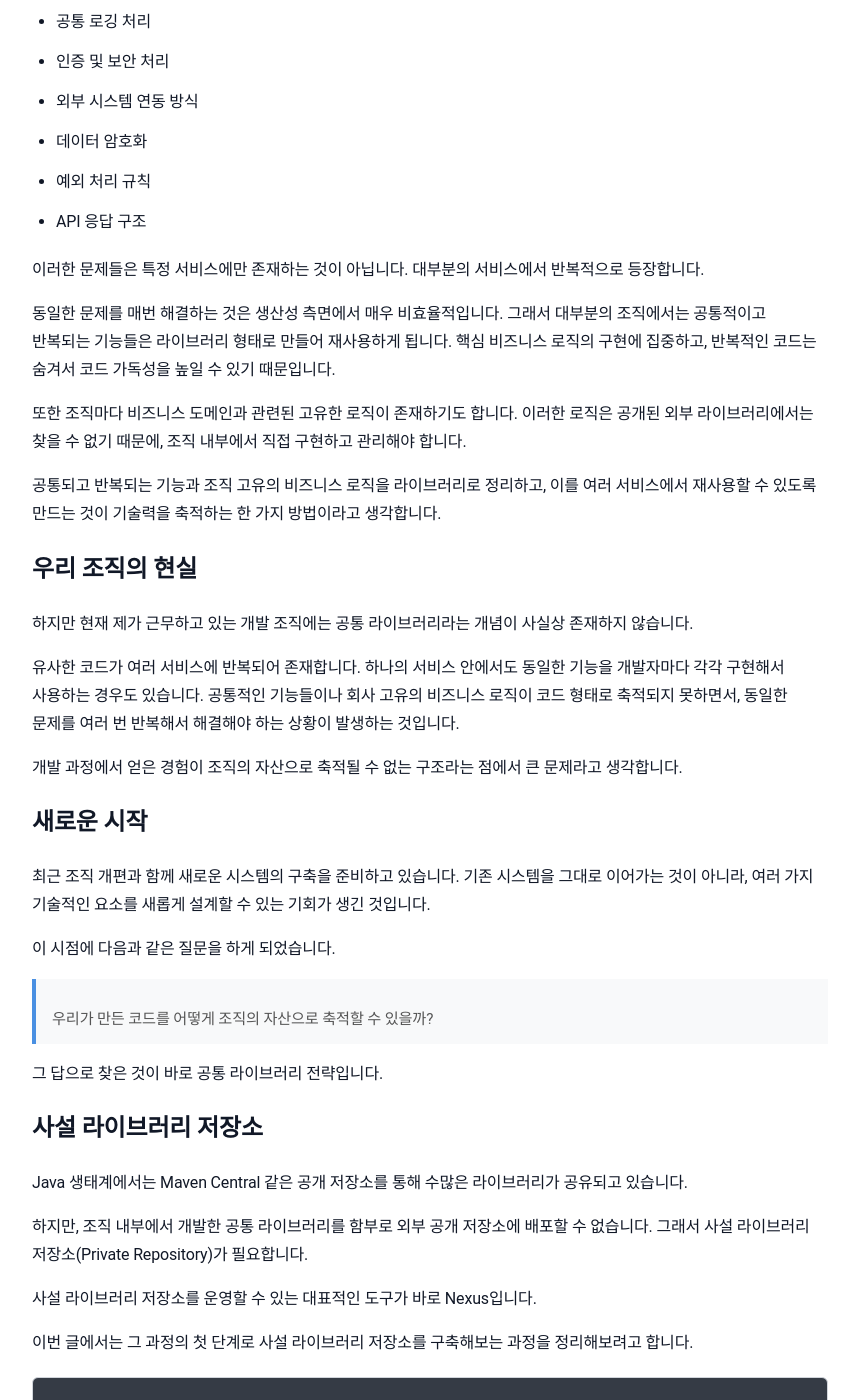
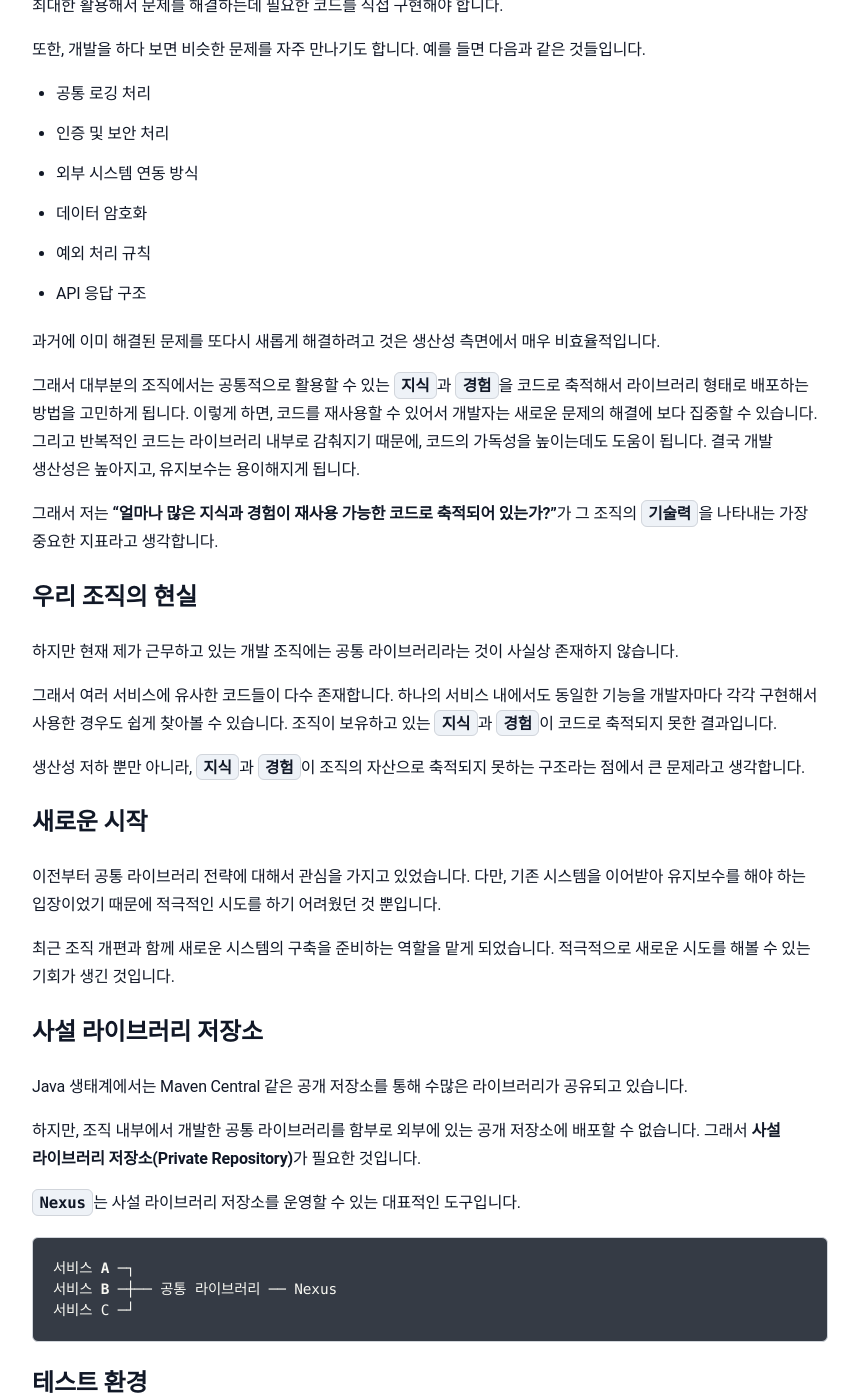
Before and after one commit to sanghoon-lee/sanghoon-lee.github.io, a Jekyll site: the page built from _posts/2026-03-10-localNexus.md, in a window 1280 px wide and 1400 px high, scrolled down 533 px. Shown: the whole window, without its empty margins (210-1069 px from the left). Built offline with Jekyll 4.4.1, drawn with Linux system fonts in a browser that asks for light colours; nearby versions of some CDN libraries; comment, search, counter and statistics services are not loaded; some of the changed text lies outside the part shown.

Commit message:
Nexus 포스팅 추가

````diff
--- a/_posts/2026-03-10-localNexus.md
+++ b/_posts/2026-03-10-localNexus.md
@@ -16,11 +16,13 @@ categories: 학습기록
 }
 </style>
 
-소프트웨어 개발 조직의 `“기술력”`을 어떻게 측정할 수 있을까요?**
+소프트웨어 개발 조직의 `기술력`은 어떻게 측정할 수 있을까요?**
 
-다양한 측정 지표들을 사용할 수 있을 것입니다. 하지만, 저는 그 중에서 **"얼마나 공통 코드가 축적되어 재사용되고 있는가?"**가 가장 기본적인 지표가 된다고 생각합니다.
+물론, 다양한 측정 지표들이 사용될 수 있을 것입니다.
 
-개발을 하다 보면 비슷한 문제를 반복해서 만나게 됩니다. 예를 들면 다음과 같은 것들입니다.
+각 조직은 영위하고 있는 사업의 구조나 방식 등에 따라 고유한 비즈니스 문제가 존재하기 마련입니다. 이러한 문제를 해결할 수 있는 방법을 공개된 외부 라이브러리에서 찾는 것은 거의 불가능합니다. 따라서 대부분 조직 내부의 `지식`과 `경험`을 최대한 활용해서 문제를 해결하는데 필요한 코드를 직접 구현해야 합니다.
+
+또한, 개발을 하다 보면 비슷한 문제를 자주 만나기도 합니다. 예를 들면 다음과 같은 것들입니다.
 
 * 공통 로깅 처리
 * 인증 및 보안 처리
@@ -29,43 +31,33 @@ categories: 학습기록
 * 예외 처리 규칙
 * API 응답 구조
 
-이러한 문제들은 특정 서비스에만 존재하는 것이 아닙니다. 대부분의 서비스에서 반복적으로 등장합니다.
+과거에 이미 해결된 문제를 또다시 새롭게 해결하려고 것은 생산성 측면에서 매우 비효율적입니다.
 
-동일한 문제를 매번 해결하는 것은 생산성 측면에서 매우 비효율적입니다. 그래서 대부분의 조직에서는 공통적이고 반복되는 기능들은 라이브러리 형태로 만들어 재사용하게 됩니다. 핵심 비즈니스 로직의 구현에 집중하고, 반복적인 코드는 숨겨서 코드 가독성을 높일 수 있기 때문입니다.
+그래서 대부분의 조직에서는 공통적으로 활용할 수 있는 `지식`과 `경험`을 코드로 축적해서 라이브러리 형태로 배포하는 방법을 고민하게 됩니다. 이렇게 하면, 코드를 재사용할 수 있어서 개발자는 새로운 문제의 해결에 보다 집중할 수 있습니다. 그리고 반복적인 코드는 라이브러리 내부로 감춰지기 때문에, 코드의 가독성을 높이는데도 도움이 됩니다. 결국 개발 생산성은 높아지고, 유지보수는 용이해지게 됩니다.
 
-또한 조직마다 비즈니스 도메인과 관련된 고유한 로직이 존재하기도 합니다.
-이러한 로직은 공개된 외부 라이브러리에서는 찾을 수 없기 때문에, 조직 내부에서 직접 구현하고 관리해야 합니다.
-
-공통되고 반복되는 기능과 조직 고유의 비즈니스 로직을 라이브러리로 정리하고, 이를 여러 서비스에서 재사용할 수 있도록 만드는 것이 기술력을 축적하는 한 가지 방법이라고 생각합니다.
+그래서 저는 **"얼마나 많은 지식과 경험이 재사용 가능한 코드로 축적되어 있는가?"**가 그 조직의 `기술력`을 나타내는 가장 중요한 지표라고 생각합니다.
 
 ## 우리 조직의 현실
 
-하지만 현재 제가 근무하고 있는 개발 조직에는 공통 라이브러리라는 개념이 사실상 존재하지 않습니다.
+하지만 현재 제가 근무하고 있는 개발 조직에는 공통 라이브러리라는 것이 사실상 존재하지 않습니다.
 
-유사한 코드가 여러 서비스에 반복되어 존재합니다. 하나의 서비스 안에서도 동일한 기능을 개발자마다 각각 구현해서 사용하는 경우도 있습니다. 공통적인 기능들이나 회사 고유의 비즈니스 로직이 코드 형태로 축적되지 못하면서, 동일한 문제를 여러 번 반복해서 해결해야 하는 상황이 발생하는 것입니다.
+그래서 여러 서비스에 유사한 코드들이 다수 존재합니다. 하나의 서비스 내에서도 동일한 기능을 개발자마다 각각 구현해서 사용한 경우도 쉽게 찾아볼 수 있습니다. 조직이 보유하고 있는 `지식`과 `경험`이 코드로 축적되지 못한 결과입니다.
 
-개발 과정에서 얻은 경험이 조직의 자산으로 축적될 수 없는 구조라는 점에서 큰 문제라고 생각합니다.
+생산성 저하 뿐만 아니라, `지식`과 `경험`이 조직의 자산으로 축적되지 못하는 구조라는 점에서 큰 문제라고 생각합니다.
 
 ## 새로운 시작
 
-최근 조직 개편과 함께 새로운 시스템의 구축을 준비하고 있습니다. 기존 시스템을 그대로 이어가는 것이 아니라, 여러 가지 기술적인 요소를 새롭게 설계할 수 있는 기회가 생긴 것입니다.
+이전부터 공통 라이브러리 전략에 대해서 관심을 가지고 있었습니다. 다만, 기존 시스템을 이어받아 유지보수를 해야 하는 입장이었기 때문에 적극적인 시도를 하기 어려웠던 것 뿐입니다.
 
-이 시점에 다음과 같은 질문을 하게 되었습니다.
-
-> 우리가 만든 코드를 어떻게 조직의 자산으로 축적할 수 있을까?
-
-그 답으로 찾은 것이 바로 공통 라이브러리 전략입니다.
+최근 조직 개편과 함께 새로운 시스템의 구축을 준비하는 역할을 맡게 되었습니다. 적극적으로 새로운 시도를 해볼 수 있는 기회가 생긴 것입니다.
 
 ## 사설 라이브러리 저장소
 
 Java 생태계에서는 Maven Central 같은 공개 저장소를 통해 수많은 라이브러리가 공유되고 있습니다.
 
-하지만, 조직 내부에서 개발한 공통 라이브러리를 함부로 외부 공개 저장소에 배포할 수 없습니다. 그래서 사설 라이브러리 저장소(Private Repository)가 필요합니다.
+하지만, 조직 내부에서 개발한 공통 라이브러리를 함부로 외부에 있는 공개 저장소에 배포할 수 없습니다. 그래서 **사설 라이브러리 저장소(Private Repository)**가 필요한 것입니다.
 
-사설 라이브러리 저장소를 운영할 수 있는 대표적인 도구가 바로 Nexus입니다.
-
-이번 글에서는 그 과정의 첫 단계로
-사설 라이브러리 저장소를 구축해보는 과정을 정리해보려고 합니다.
+`Nexus`는 사설 라이브러리 저장소를 운영할 수 있는 대표적인 도구입니다.
 
 ```
 서비스 A ─┐
@@ -75,10 +67,9 @@ Java 생태계에서는 Maven Central 같은 공개 저장소를 통해 수많
 
 ## 테스트 환경
 
-이번 실습은 윈도우가 설치된 노트북에서 진행했습니다.
-VMware로 가상 머신을 생성한 뒤, Ubuntu Linux를 설치하고 그 위에 Nexus Repository를 구성했습니다.
+이번 실습은 윈도우가 설치된 노트북에서 진행했습니다. VMware로 가상 머신을 생성하고, Ubuntu Linux와 Nexus Repository를 설치했습니다.
 
-구조는 다음과 같습니다.
+정리하자면, 실습 환경의 구성은 다음과 같습니다.
 
 ```
 +-----------------------------+
@@ -100,11 +91,9 @@ VMware로 가상 머신을 생성한 뒤, Ubuntu Linux를 설치하고 그 위
 +-----------------------------+
 ```
 
-## 넥서스(Nexus) 설치
+## Nexus Repository 설치
 
-이번 실습에서는 Docker를 이용해 Nexus Repository를 설치했습니다.
-
-먼저 Nexus 이미지를 로컬로 가져왔습니다.
+Nexus는 Docker를 사용해서 설치했습니다. 먼저, Docker에서 사용할 Nexus 이미지 파일을 로컬로 가져오는 것부터 시작했습니다.
 
 ```bash
 $sudo docker pull sonatype/nexus3:latest
@@ -122,7 +111,7 @@ Status: Downloaded newer image for sonatype/nexus3:latest
 docker.io/sonatype/nexus3:latest
 ```
 
-이미지가 정상적으로 내려받아졌는지 확인했습니다.
+그리고, Nexus 이미지를 정상적으로 가져왔는지도 확인했습니다.
 
 ```bash
 $sudo docker image ls
@@ -131,9 +120,8 @@ IMAGE                    ID             DISK USAGE   CONTENT SIZE   EXTRA
 sonatype/nexus3:latest   cb94c17229a3       1.12GB          399MB
 ```
 
-이후 Nexus 컨테이너를 실행했습니다.
+이후 Nexus Repository 구성을 위해서 Docker 컨테이너를 실행했습니다.
 
-도커 컨테이너 실행
 ```bash
 sudo docker run --name nexus -d -p 5000:5000 -p 8081:8081 -v /nexus-data:/nexus-data -u root sonatype/nexus3
 
@@ -145,8 +133,13 @@ f3d2c2f6a043712721849013a8ff457432f480c590dfb9121e42df2229734030
 ```
 http://10.68.65.187:8081
 ```
+
+아래 그림처럼 접속이 된다면 Nexus는 정상적으로 동작하는 것입니다. admin 계정의 최초 비밀번호는
+/nexus-data
+
 <img class="main-image" src="/assets/images/nexus1.png" alt="Nexus Repository">
 
+처음 접속하면
 
 <img class="main-image" src="/assets/images/nexus2.png" alt="Nexus Repository">
 
````
